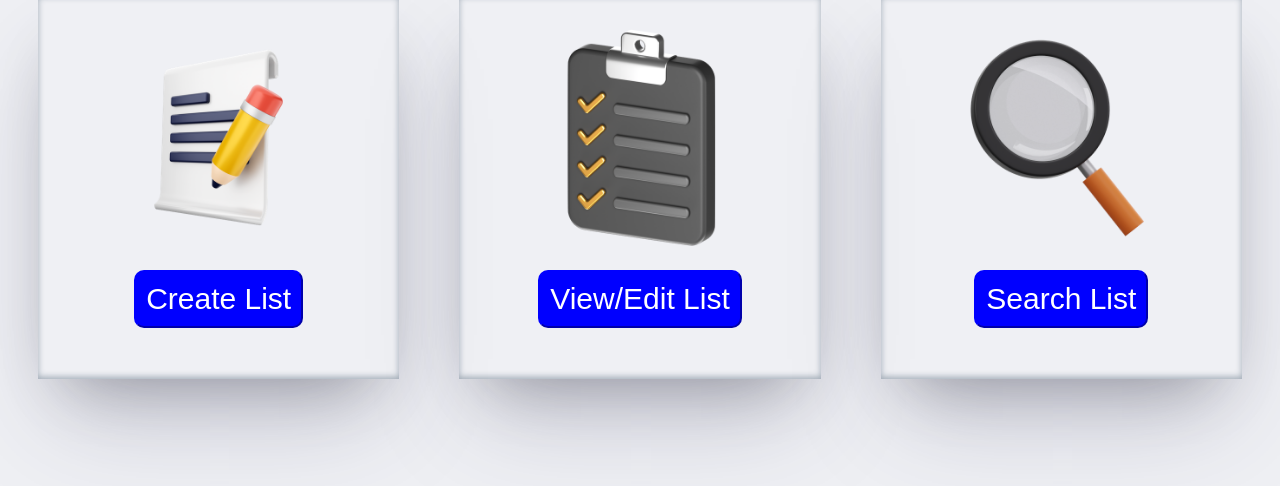
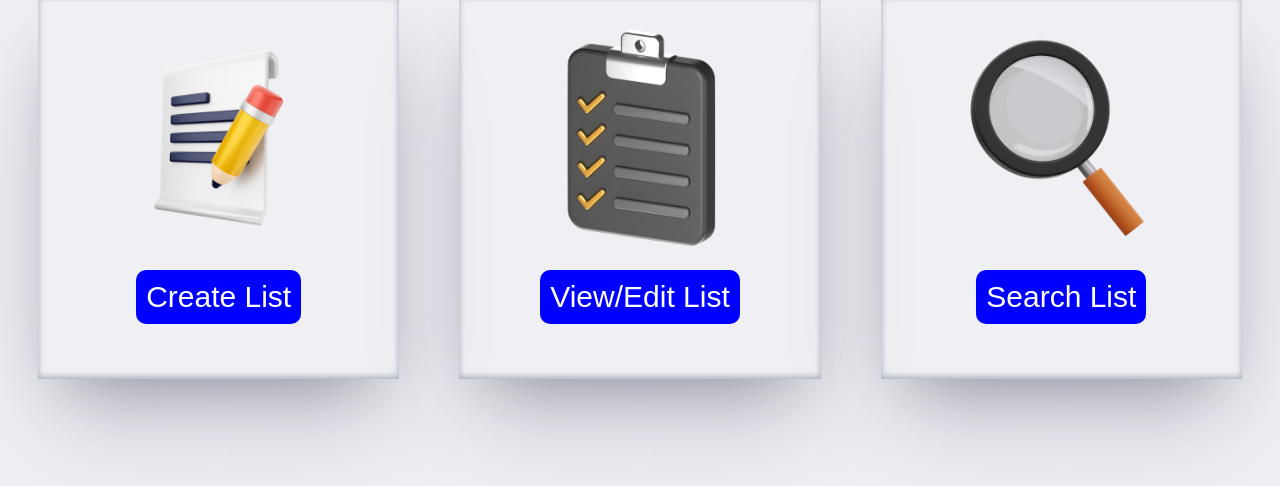
Before and after one commit to Dikhya016/Ticketing_System_git, a Django app: template Ticket_system/tickets/templates/tickets/index.html in a window 1280 px wide. Shown: the part 156-642 px from the top of the page. Run offline with Django 3.2, Linux system fonts and the light colour scheme; the template is opened without the code that fills it, so the values that code supplies are empty.

Commit message:
modifying css

```diff
--- a/Ticket_system/tickets/static/index.css
+++ b/Ticket_system/tickets/static/index.css
@@ -20,18 +20,20 @@ body{
     margin: 30px;
     padding-top: 30px;
 }
+
 .three_img>img{
     width: 60%;
 }
 .click{
     border-radius: 10px;
-    border-color: blue;
+    border: none;
     font-size: 30px;
     margin-top: 20px;
     padding: 10px;
     background-color: blue;
 
 }
+
 .click>a{
     color: white;
     text-decoration: none;
--- a/Ticket_system/tickets/templates/tickets/create_ticket.html
+++ b/Ticket_system/tickets/templates/tickets/create_ticket.html
@@ -60,7 +60,5 @@
 
         </button>
     </div> -->
-
-
 </body>
 </html>
--- a/Ticket_system/tickets/templates/tickets/index.html
+++ b/Ticket_system/tickets/templates/tickets/index.html
@@ -6,6 +6,12 @@
     <meta name="viewport" content="width=device-width, initial-scale=1.0">
     <title>Ticketing System</title>
     <link rel="stylesheet" href="{% static 'index.css' %}">
+    <style>
+        .click:hover{
+            border: 3px solid black;
+            font-weight: 600;
+        }
+    </style>
 </head>
 <body>
     <div class="m_cont">
```
